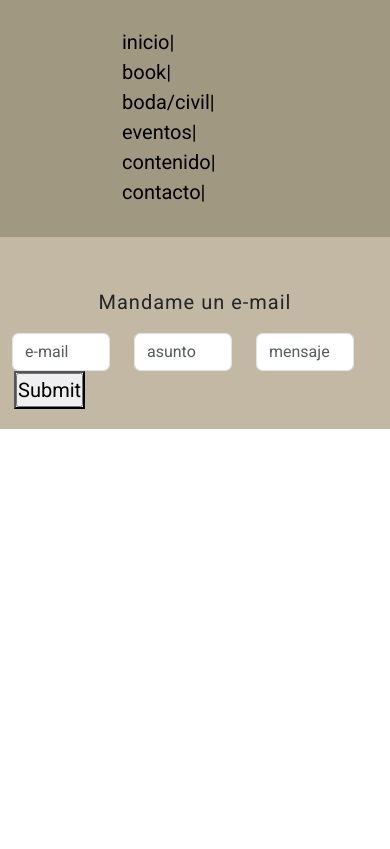
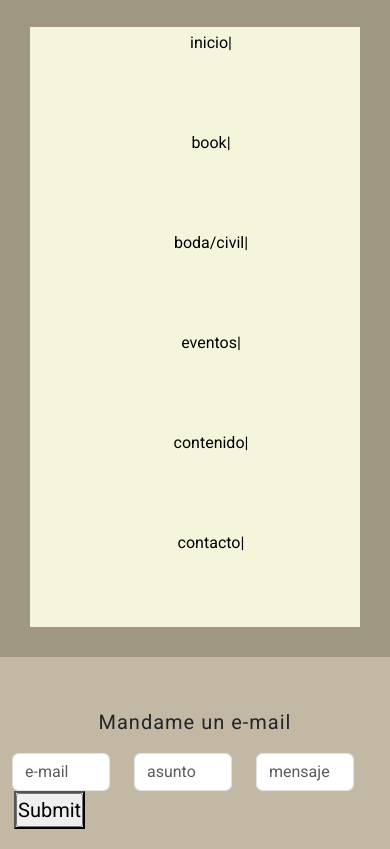
Before and after one commit to camilamurciano/PF-Murciano, a plain HTML site: page html/contactosss.html in a window 390 px wide. Shown: the part 33-882 px from the top of the page. Before the commit the page ends 844 px from the top, so only its background shows below. Drawn offline with nearby package versions, Linux system fonts and the light colour scheme; a web font is replaced by a local one.

Commit message:
responsive en bootstrap de contactos

```diff
--- a/css/style.css
+++ b/css/style.css
@@ -1402,3 +1402,59 @@ nav {
         height: 290px;
     }
 }
+/**RESPONSIVE CONTACTOSSS*/
+@media (max-width:1024px){
+    .main-contacto li{
+        display: inline;
+        padding: 35px;
+        font-size: 20px;
+    }
+}
+@media (max-width: 768px){
+    .main-contacto li{
+        display: inline;
+        padding: 15px;
+        font-size: 16px;
+    }
+    .navBarContacto{
+    background-color: beige;
+}
+}
+@media (max-width:640px){
+    .main-contacto li{
+        display: inline;
+        padding: 10px;
+        font-size: 16px;
+    }
+}
+@media (max-width:594px){
+    .main-contacto li{
+        display: inline;
+        padding: 8px;
+        font-size: 16px;
+    }
+}
+@media (max-width: 570px){
+    .main-contacto li{
+        display: inline;
+        padding: 6px;
+        font-size: 16px;
+    }
+}
+@media (max-width: 540px){
+    .main-contacto li{
+        display: inline;
+        padding: 4px;
+        font-size: 16px;
+    }
+}
+@media (max-width:520px){
+    .container-contacto{
+        position: static;
+    }
+    .main-contacto li{
+        display: flex;
+        flex-direction: column;
+        align-self: center;
+    }
+}
```
